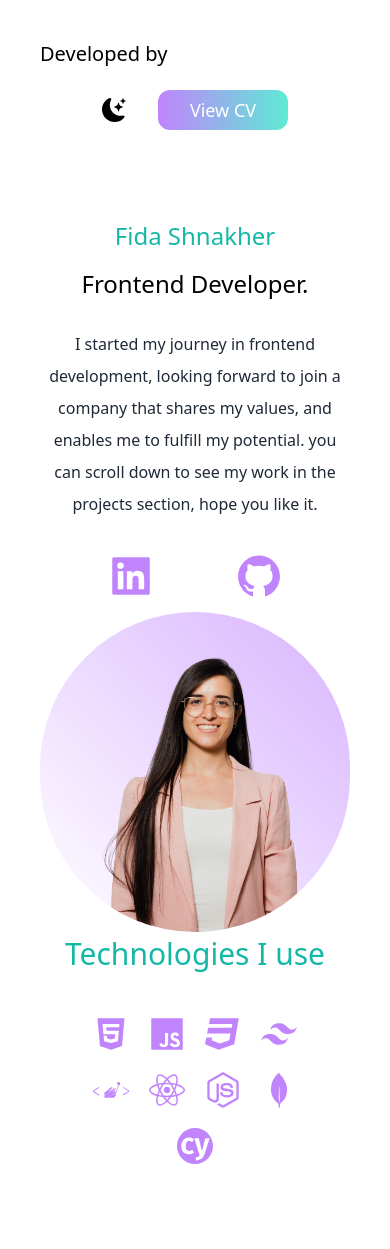
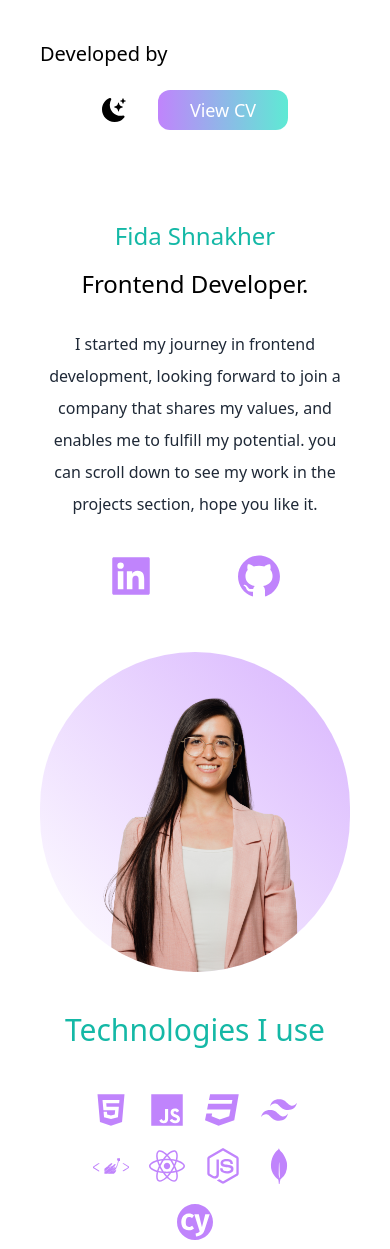
Before and after one commit to fidashn/fida-shnakher-portfolio, a Next.js app: page / in a window 390 px wide. Shown: the top 1249 px of the page. Built offline with nearby package versions, Linux system fonts and the light colour scheme.

Commit message:
changed the pictures' positioning in mobile screens

```diff
--- a/pages/index.tsx
+++ b/pages/index.tsx
@@ -48,7 +48,7 @@ export default function Home() {
            <a className='text-purple-400 ' href="https://www.linkedin.com/in/fida-shnakher-0b0b4a1b5" target="_"><AiFillLinkedin /></a>
            <a className='text-purple-400' href="https://github.com/fidashn" target="_"><AiFillGithub/></a>
           </div>
-          <div className='max-sm:flex max-sm:justify-center max-sm:items-center max-sm:h-60 max-sm:w-50 max-sm:rounded-full'>
+          <div className='max-sm:flex max-sm:justify-center max-sm:items-center max-sm:h-60 max-sm:w-50 max-sm:rounded-full max-sm:mb-10 max-sm:mt-10'>
           <div className='relative mx-auto bg-gradient-to-bl from-purple-300 rounded-full w-80 h-80 mt-20 overflow-hidden md:h-90 md:w-90  max-sm:flex max-sm:justify-center  px-2 ima'>
             <Image alt='' src={myPic} layout='fill' objectFit="contain"  />
           </div>
@@ -57,7 +57,7 @@ export default function Home() {
 
           <section>
             <div>
-              <h3 className='text-3xl py-1   mt-20 flex justify-center text-teal-500 max-sm:text-3xl'>Technologies I use</h3>
+              <h3 className='text-3xl py-1  mt-20 flex justify-center text-teal-500 max-sm:text-3xl max-sm:pt-10'>Technologies I use</h3>
               <div className='flex justify-center p-10 gap-5 max-sm:flex-wrap max-sm:text-lg'>
               <FaHtml5 className='text-4xl text-purple-400'/>
               <IoLogoJavascript className='text-4xl text-purple-400'/>
```
